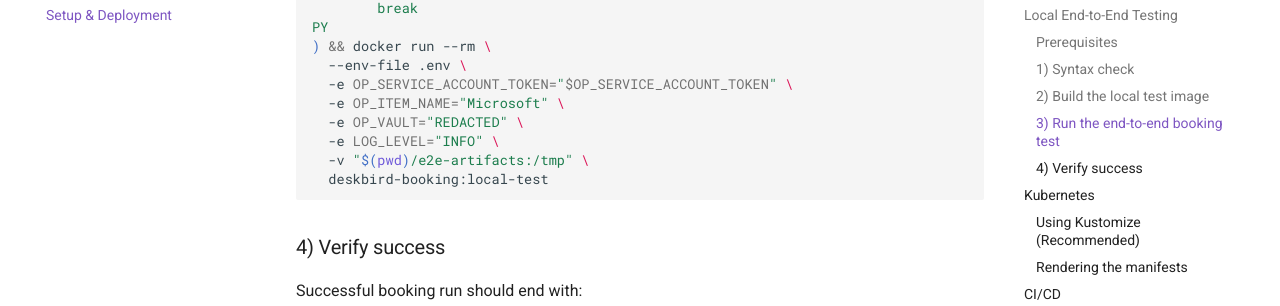
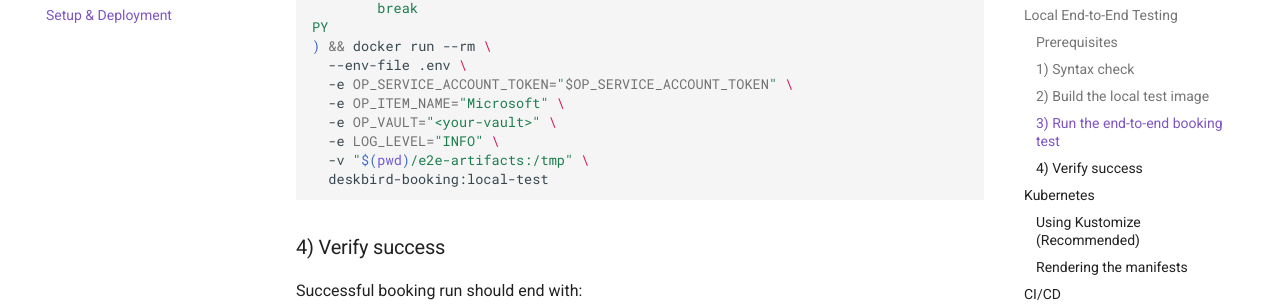
Before and after one commit to CalebSargeant/deskbird-booking, an MkDocs documentation site: the page built from docs/setup.md, in a window 1280 px wide and 900 px high, scrolled down 2514 px. Shown: the part 147-453 px from the top of the window. Built offline with MkDocs 1.6.1 and Material for MkDocs 9.7.7, drawn with Linux system fonts in a browser that asks for light colours; comment, search, counter and statistics services are not loaded.

Commit message:
docs(setup): clarify OP_VAULT placeholder in local run snippet
Co-authored-by: nievah[bot] <293557996+nievah[bot]@users.noreply.github.com>

```diff
--- a/docs/setup.md
+++ b/docs/setup.md
@@ -89,7 +89,7 @@ PY
   --env-file .env \
   -e OP_SERVICE_ACCOUNT_TOKEN="$OP_SERVICE_ACCOUNT_TOKEN" \
   -e OP_ITEM_NAME="Microsoft" \
-  -e OP_VAULT="REDACTED" \
+  -e OP_VAULT="<your-vault>" \
   -e LOG_LEVEL="INFO" \
   -v "$(pwd)/e2e-artifacts:/tmp" \
   deskbird-booking:local-test
```
